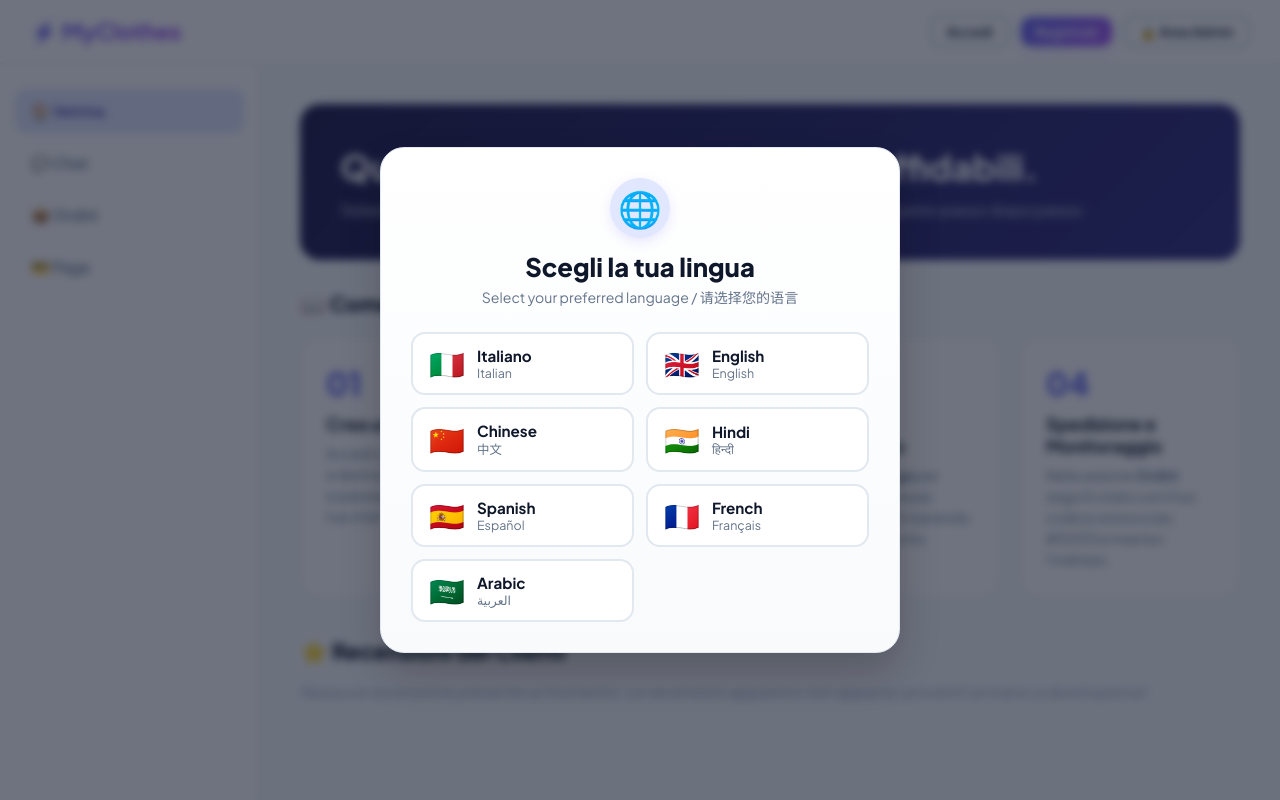
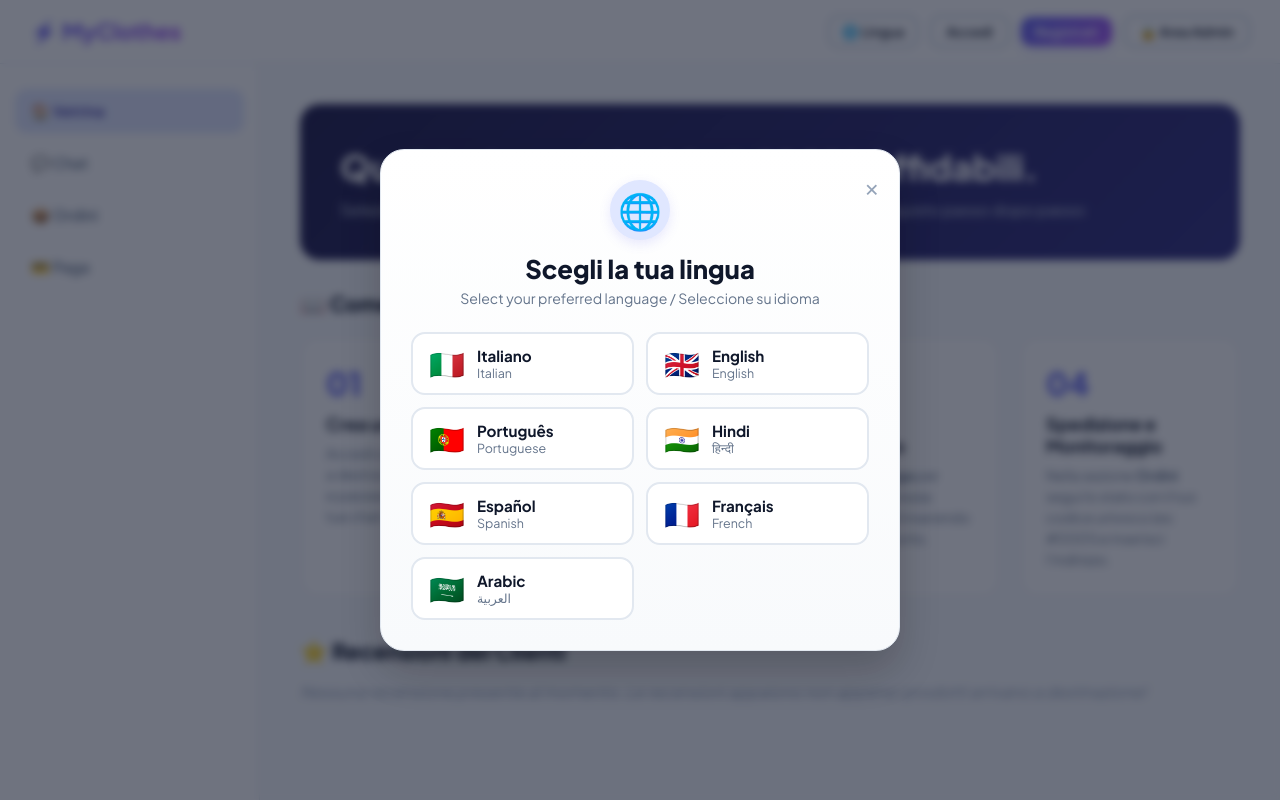
Before and after one commit to tortolimarco/MyClothes, a Flask app: page / in a window 1280 px wide. Run offline with Flask 3, Linux system fonts and the light colour scheme; data that the repository does not hold is empty; some libraries are stand-ins or nearby versions.

Commit message:
Update index.html

```diff
--- a/templates/index.html
+++ b/templates/index.html
@@ -6,21 +6,22 @@
     <title>MyClothes - Dashboard Cliente</title>
 
     <!-- Icona Favicon del Sito -->
-   <link rel="icon" type="image/png" href="{{ url_for('static', filename='favicon.png') }}">
+    <link rel="icon" type="image/png" href="{{ url_for('static', filename='favicon.png') }}">
 
     <link href="https://fonts.googleapis.com/css2?family=Plus+Jakarta+Sans:wght@300;400;500;600;700;800&display=swap" rel="stylesheet">
     <style>
         :root { --primary: #0f172a; --accent: #6366f1; --accent-gradient: linear-gradient(135deg, #6366f1 0%, #a855f7 100%); --bg: #f8fafc; --card-bg: #ffffff; --text: #334155; }
         * { box-sizing: border-box; margin: 0; padding: 0; font-family: 'Plus Jakarta Sans', sans-serif; }
-        body { background-color: var(--bg); color: var(--text); display: flex; flex-direction: column; min-height: 100vh; overflow-x: hidden; }
+        body { background-color: var(--bg); color: var(--text); display: flex; flex-direction: column; min-height: 100vh; overflow-x: hidden; top: 0px !important; }
 
         header { width: 100%; background: white; border-bottom: 1px solid #e2e8f0; padding: 15px 30px; display: flex; justify-content: space-between; align-items: center; z-index: 20; flex-wrap: wrap; gap: 10px; }
         .header-logo { font-size: 1.4rem; font-weight: 800; background: var(--accent-gradient); -webkit-background-clip: text; -webkit-text-fill-color: transparent; }
         .header-right { display: flex; align-items: center; gap: 12px; flex-wrap: wrap; }
 
-        .goog-te-banner-frame.skiptranslate { display: none !important; }
+        /* Nasconde del tutto la barra / selettore visivo di Google Translate */
+        .goog-te-banner-frame.skiptranslate, .goog-te-gadget { display: none !important; }
+        #google_translate_element { display: none !important; }
         body { top: 0px !important; }
-        #google_translate_element select { padding: 6px 10px; border-radius: 8px; border: 1px solid #cbd5e1; background: #f8fafc; color: var(--primary); font-weight: 600; font-size: 0.85rem; outline: none; cursor: pointer; }
 
         .app-container { display: flex; flex: 1; position: relative; width: 100%; }
 
@@ -126,10 +127,13 @@
 </head>
 <body>
 
+    <!-- Elemento Google Translate nascosto -->
+    <div id="google_translate_element"></div>
+
     <header>
         <div class="header-logo">⚡ MyClothes</div>
         <div class="header-right">
-            <div id="google_translate_element"></div>
+            <button type="button" class="btn btn-outline" style="padding: 6px 12px; font-size: 0.85rem;" onclick="apriModalLinguaManuale()">🌐 Lingua</button>
 
             {% if user_email %}
                 <span style="font-size: 0.9rem; font-weight: 600; color: var(--primary);">👤 {{ user_email }}</span>
@@ -156,7 +160,7 @@
             <div id="vista-home" class="view-section active">
                 <div class="hero">
                     <h1>Qualsiasi capo desideri. 100% Affidabili.</h1>
-                    <p>Selezioniamo i migliori capi streetwear e di lusso. Ecco come funziona l'acquisto passo dopo passo:</p>
+                    <p>Selezioniamo i migliori capi streetwear e di lusso. Ecco come funciona l'acquisto passo dopo passo:</p>
                 </div>
 
                 <h2 style="font-size: 1.3rem; color: var(--primary); font-weight: 800; margin-bottom: 15px;">📖 Come ordinare su MyClothes:</h2>
@@ -384,59 +388,60 @@
         </div>
     </div>
 
-    <!-- Modal Selezione Lingua (6 lingue più usate + Italiano) -->
+    <!-- Modal Selezione Lingua (6 Lingue Mondiali + Italiano) -->
     <div class="modal" id="modalLingua" style="display: none;">
         <div class="modal-content language-modal-content">
+            <button type="button" class="close-btn" onclick="chiudiModalLingua()">&times;</button>
             <div class="language-header">
                 <div class="lang-icon-badge">🌐</div>
                 <h2>Scegli la tua lingua</h2>
-                <p>Select your preferred language / 请选择您的语言</p>
+                <p>Select your preferred language / Seleccione su idioma</p>
             </div>
 
             <div class="language-grid">
-                <button type="button" class="lang-card" onclick="selezionaEImpostaLingua('it', 'Italiano')">
+                <button type="button" class="lang-card" onclick="selezionaEImpostaLingua('it')">
                     <span class="flag">🇮🇹</span>
                     <div>
                         <span class="lang-name">Italiano</span>
                         <span class="lang-native">Italian</span>
                     </div>
                 </button>
-                <button type="button" class="lang-card" onclick="selezionaEImpostaLingua('en', 'English')">
+                <button type="button" class="lang-card" onclick="selezionaEImpostaLingua('en')">
                     <span class="flag">🇬🇧</span>
                     <div>
                         <span class="lang-name">English</span>
                         <span class="lang-native">English</span>
                     </div>
                 </button>
-                <button type="button" class="lang-card" onclick="selezionaEImpostaLingua('zh-CN', '中文')">
-                    <span class="flag">🇨🇳</span>
+                <button type="button" class="lang-card" onclick="selezionaEImpostaLingua('pt')">
+                    <span class="flag">🇵🇹</span>
                     <div>
-                        <span class="lang-name">Chinese</span>
-                        <span class="lang-native">中文</span>
+                        <span class="lang-name">Português</span>
+                        <span class="lang-native">Portuguese</span>
                     </div>
                 </button>
-                <button type="button" class="lang-card" onclick="selezionaEImpostaLingua('hi', 'Hindi')">
+                <button type="button" class="lang-card" onclick="selezionaEImpostaLingua('hi')">
                     <span class="flag">🇮🇳</span>
                     <div>
                         <span class="lang-name">Hindi</span>
                         <span class="lang-native">हिन्दी</span>
                     </div>
                 </button>
-                <button type="button" class="lang-card" onclick="selezionaEImpostaLingua('es', 'Español')">
+                <button type="button" class="lang-card" onclick="selezionaEImpostaLingua('es')">
                     <span class="flag">🇪🇸</span>
                     <div>
-                        <span class="lang-name">Spanish</span>
-                        <span class="lang-native">Español</span>
+                        <span class="lang-name">Español</span>
+                        <span class="lang-native">Spanish</span>
                     </div>
                 </button>
-                <button type="button" class="lang-card" onclick="selezionaEImpostaLingua('fr', 'Français')">
+                <button type="button" class="lang-card" onclick="selezionaEImpostaLingua('fr')">
                     <span class="flag">🇫🇷</span>
                     <div>
-                        <span class="lang-name">French</span>
-                        <span class="lang-native">Français</span>
+                        <span class="lang-name">Français</span>
+                        <span class="lang-native">French</span>
                     </div>
                 </button>
-                <button type="button" class="lang-card" onclick="selezionaEImpostaLingua('ar', 'Arabic')">
+                <button type="button" class="lang-card" onclick="selezionaEImpostaLingua('ar')">
                     <span class="flag">🇸🇦</span>
                     <div>
                         <span class="lang-name">Arabic</span>
@@ -452,18 +457,20 @@
         function googleTranslateElementInit() {
             new google.translate.TranslateElement({
                 pageLanguage: 'it',
-                includedLanguages: 'it,en,zh-CN,hi,es,fr,ar',
+                includedLanguages: 'it,en,pt,hi,es,fr,ar',
                 layout: google.translate.TranslateElement.InlineLayout.SIMPLE
             }, 'google_translate_element');
         }
 
-        // Controllo prima visita per mostrare il modal lingua
+        // Gestione Traduzione e Apertura Modal Lingua
         document.addEventListener("DOMContentLoaded", function() {
             const linguaSalvata = localStorage.getItem('myclothes_language_selected');
             if (!linguaSalvata) {
                 setTimeout(() => {
                     document.getElementById('modalLingua').style.display = 'flex';
-                }, 500);
+                }, 600);
+            } else if (linguaSalvata !== 'it') {
+                applicaTraduzioneGoogle(linguaSalvata);
             }
 
             document.querySelectorAll('.view-section').forEach(el => {
@@ -477,17 +484,43 @@
             setInterval(aggiornaDatiClienteInTempoReale, 9000);
         });
 
+        function apriModalLinguaManuale() {
+            document.getElementById('modalLingua').style.display = 'flex';
+        }
+
+        function chiudiModalLingua() {
+            document.getElementById('modalLingua').style.display = 'none';
+        }
+
         function selezionaEImpostaLingua(codiceLingua) {
             localStorage.setItem('myclothes_language_selected', codiceLingua);
-            document.getElementById('modalLingua').style.display = 'none';
+            chiudiModalLingua();
 
-            if (codiceLingua === 'it') return;
+            if (codiceLingua === 'it') {
+                // Se seleziona italiano ricarica per tornare all'originale
+                let googCombo = document.querySelector('.goog-te-combo');
+                if(googCombo && googCombo.value !== '') {
+                    googCombo.value = '';
+                    googCombo.dispatchEvent(new Event('change'));
+                }
+                location.reload();
+            } else {
+                applicaTraduzioneGoogle(codiceLingua);
+            }
+        }
 
-            const translateSelect = document.querySelector('#google_translate_element select');
-            if (translateSelect) {
-                translateSelect.value = codiceLingua;
-                translateSelect.dispatchEvent(new Event('change'));
-            }
+        function applicaTraduzioneGoogle(codiceLingua) {
+            let tentativi = 0;
+            let intervallo = setInterval(() => {
+                tentativi++;
+                let googCombo = document.querySelector('.goog-te-combo');
+                if (googCombo) {
+                    googCombo.value = codiceLingua;
+                    googCombo.dispatchEvent(new Event('change'));
+                    clearInterval(intervallo);
+                }
+                if (tentativi > 30) clearInterval(intervallo);
+            }, 300);
         }
 
         function mostraVista(nomeVista, elementoBtn) {
```
